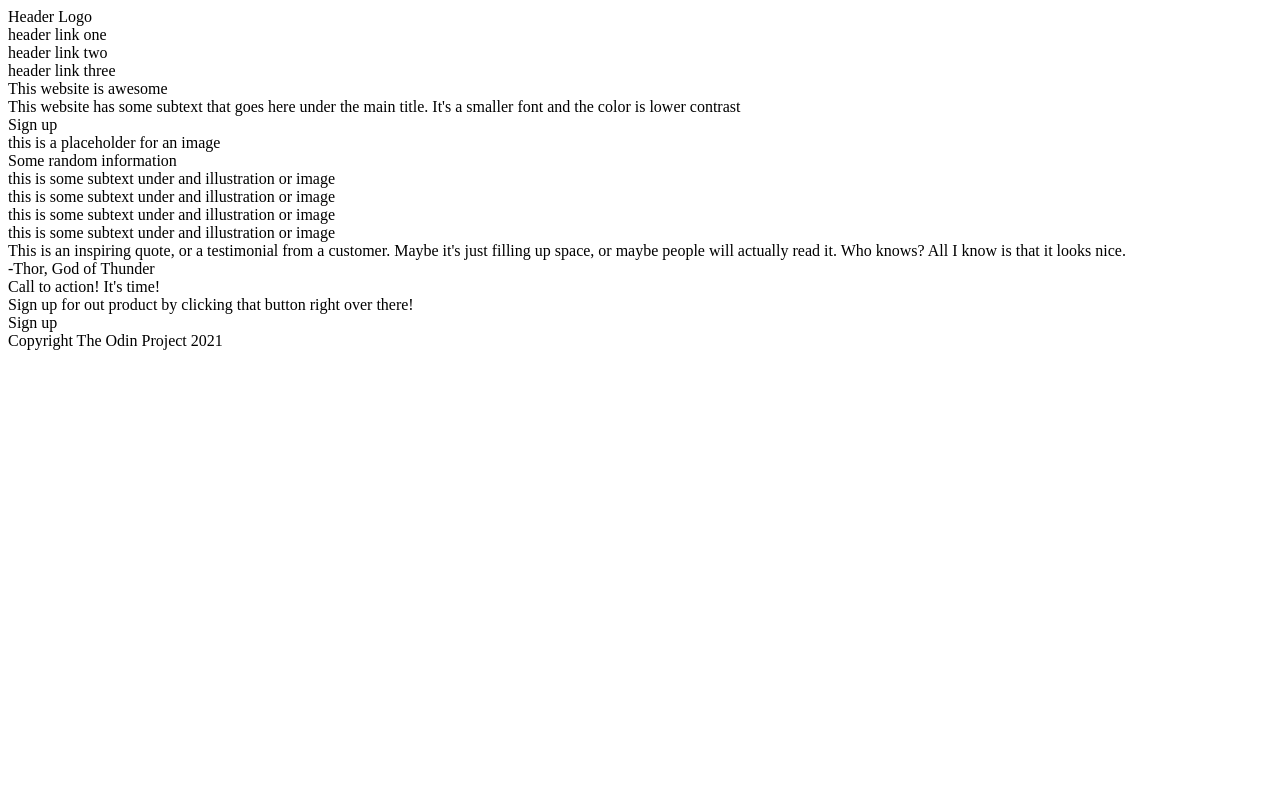
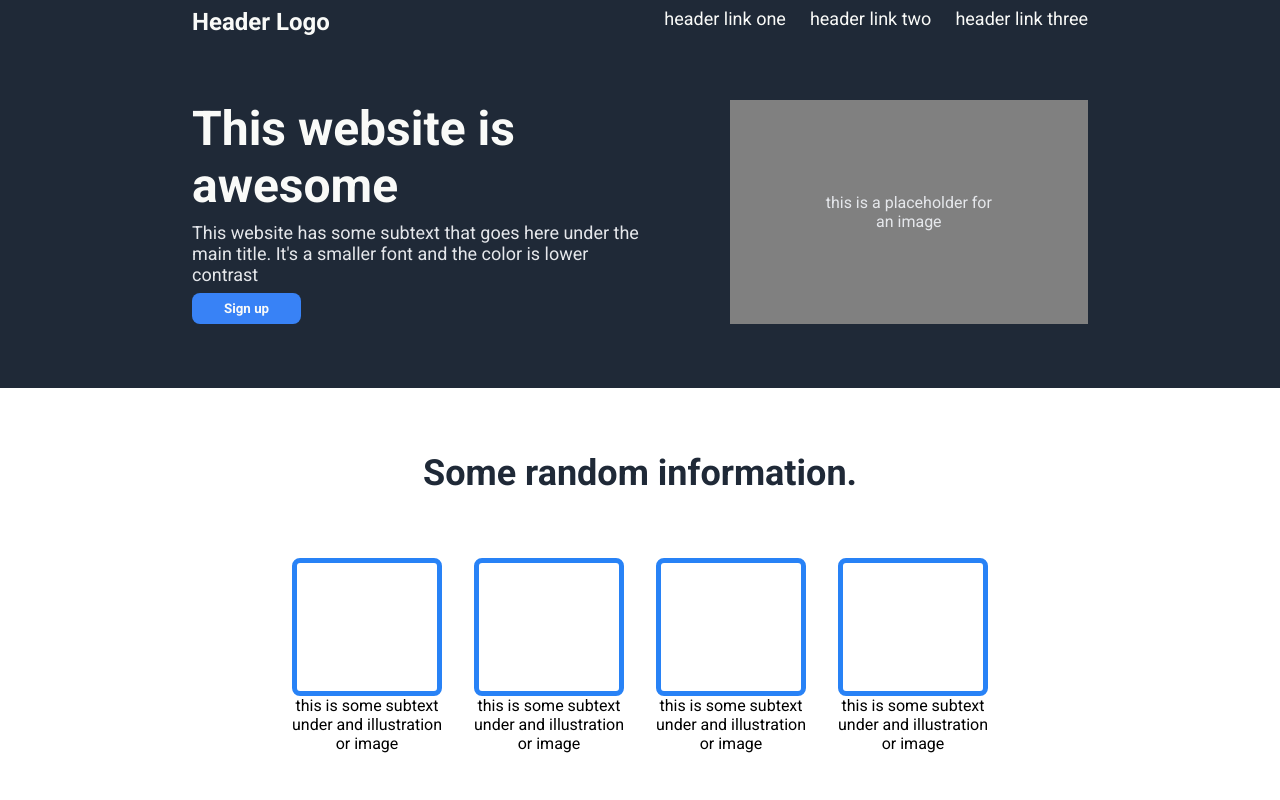
Before and after one commit to jerquad/odin-landing, a plain HTML site: page index.html in a window 1280 px wide. Shown: the top 800 px of the page. Drawn offline with Linux system fonts and the light colour scheme.

Commit message:
All sections filled into index.html with accompanying style.css

```diff
--- a/index.html
+++ b/index.html
@@ -7,58 +7,60 @@
 
 <body>
     <div class="header">
-        <div class="head-left">
+        <div class="head-top">
             <div class="head-logo">Header Logo</div>
+            <ul class="head-links">
+                <li><a href="./index">header link one</a></li>
+                <li><a href="./index">header link two</a></li>
+                <li><a href="./index">header link three</a></li>
+            </ul>
         </div>
-        <div class="head-right">
-            <div class="text">header link one</div>
-            <div class="text">header link two</div>
-            <div class="text">header link three</div>
+        <div class="head-main">
+            <div class="head-main-left">
+                <div class="head-hero">This website is awesome</div>
+                <div class="head-main-text">This website has some subtext that goes here under the main title. It's a smaller font and the color is lower contrast</div>
+                <button>Sign up</button>
+            </div>
+            <div class="head-main-right"> this is a placeholder for an image</div>
         </div>
     </div>
-    <div class="top">
-        <div class="top-left">
-            <div class="hero">This website is awesome</div>
-            <div class="test">This website has some subtext that goes here under the main title. It's a smaller font and the color is lower contrast</div>
-            <div class="button">Sign up</div>
-        </div>
-        <div class="top-right"> this is a placeholder for an image</div>
-    </div>
     <div class="info">
-        <div class="info-head">Some random information</div>
+        <div class="info-head">Some random information.</div>
         <div class="info-body">
             <div class="info-sub">
                 <div class="info-block"></div>
-                <div class="text">this is some subtext under and illustration or image</div>
+                <div class="info-text">this is some subtext under and illustration or image</div>
             </div>
             <div class="info-sub">
                 <div class="info-block"></div>
-                <div class="text">this is some subtext under and illustration or image</div>
+                <div class="info-text">this is some subtext under and illustration or image</div>
             </div>
             <div class="info-sub">
                 <div class="info-block"></div>
-                <div class="text">this is some subtext under and illustration or image</div>
+                <div class="info-text">this is some subtext under and illustration or image</div>
             </div>
             <div class="info-sub">
                 <div class="info-block"></div>
-                <div class="text">this is some subtext under and illustration or image</div>
+                <div class="info-text">this is some subtext under and illustration or image</div>
             </div>
         </div>
     </div>
     <div class="quote">
+        <div class="quote-box">
             <div class="quote-text">This is an inspiring quote, or a testimonial from a customer. Maybe it's just filling up space, or maybe people will actually read it. Who knows? All I know is that it looks nice.</div>
             <div class="quote-credit">-Thor, God of Thunder</div>
         </div>
-    <div class="call">
+    </div>
+
     <div class="call-box">
         <div class="call-left">
             <div class="call-top">Call to action! It's time!</div>
             <div class="call-bottom">Sign up for out product by clicking that button right over there!</div>
         </div>
-            <div class="call-button">Sign up</div>
+        <button class="call-button">Sign up</button>
     </div>
-    </div>
-    <div class="footer">Copyright The Odin Project 2021</div>
+
+    <div class="footer">Copyright © The Odin Project 2021</div>
 
 
 </body>
--- a/style.css
+++ b/style.css
@@ -0,0 +1,209 @@
+@import url('https://fonts.googleapis.com/css2?family=Roboto:wght@400;700&display=swap');
+
+
+body {
+    display: flex;
+    flex-direction: column;
+    font-family: Roboto, sans-serif;
+    margin: 0;
+    padding: 0;
+}
+
+.header,
+.footer {
+    display: flex;
+    flex-direction: column;
+    background-color: #1f2937;
+    margin: 0;
+}
+
+.header {
+    padding: 0 192px;
+}
+
+.head-top {
+    display: flex;
+    justify-content: space-between;
+    padding-top: 8px;
+}
+
+.head-logo,
+.head-hero {
+    color: #F9FAF8;
+}
+
+.head-logo {
+    font-size: 24px;
+    font-weight: bolder;
+}
+
+.head-main-text,
+.head-links,
+.footer,
+.call-bottom {
+    color: #E5E7EB;
+    font-size: 18px;
+}
+
+.head-hero {
+    font-size: 48px;
+    font-weight: bolder;
+}
+
+.head-main {
+    display: flex;
+    justify-content: space-between;
+    padding: 64px 0;
+
+}
+
+.head-main-left {
+    display: flex;
+    flex-direction: column;
+    gap: 8px;
+    max-width: 50%;
+}
+
+.head-main-right {
+    display: flex;
+    justify-content: flex-end;
+    align-items: center;
+    text-align: center;
+    background-color: gray;
+    color: #E5E7EB;
+    flex-basis: 75%;
+    padding: 10%;
+    max-width: 20%;
+}
+
+.info {
+    display: flex;
+    flex-direction: column;
+    align-items: center;
+    padding: 64px 0;
+}
+
+.info-head {
+    color: #1f2937;
+    font-size: 36px;
+    font-weight: bolder;
+    margin-bottom: 64px;
+}
+
+.info-body {
+    display: flex;
+    gap: 32px;
+}
+
+.info-sub {
+    display: flex;
+    flex-direction: column;
+    width: 150px;
+    flex: 0 1 auto;
+}
+
+.info-block {
+    display: flex;
+    flex: 0 0 auto;
+    padding: 64px;
+    border: 5px solid #2882f6;
+    border-radius: 8px;
+}
+
+.info-text {
+    text-align: center;
+}
+
+
+
+.quote {
+    background-color: #E5E7EB;
+    display: flex;
+    flex-direction: column;
+    justify-content: center;
+    align-items: center;
+    padding: 128px 0;
+}
+
+.quote-box {
+    display: flex;
+    flex-direction: column;
+    max-width: 58%;
+}
+
+.quote-text,
+.quote-credit {
+    color: #1F2937;
+}
+
+.quote-text {
+    display: flex;
+    justify-content: flex-start;
+    font-size: 36px;
+    font-style: italic;
+    font-weight: lighter;
+}
+
+.quote-credit {
+    display: flex;
+    justify-content: flex-end;
+    font-weight: bolder;
+    align-self: flex-end;
+}
+
+.call {
+    display: flex;
+    justify-content: center;
+}
+
+.footer {
+    display: flex;
+    text-align: center;
+    padding: 32px;
+}
+
+button,
+.call-box {
+    background-color: #3882F6;
+}
+
+.call-box {
+    display: flex;
+    align-items: center;
+    justify-content: space-between;
+    margin: 64px 192px;
+    padding: 32px 64px;
+    border-radius: 8px;
+}
+.call-top {
+    color: #E5E7EB;
+    font-size: 24px;
+    font-weight: bold;
+}
+
+.call-button {
+    border: 3px solid #E5E7EB;
+}
+
+button {
+    align-self: start;
+    font-family: Roboto, sans-serif;
+    border: none;
+    border-radius: 8px;
+    color: #F9FAF8;
+    padding: 8px 32px;
+    font-weight: bold;
+}
+
+ul {
+    display: flex;
+    list-style: none;
+    gap: 24px;
+    margin: 0;
+    padding: 0;
+}
+
+a {
+    color: #F9FAF8;
+    text-decoration: none;
+}
```
Lines whose indentation alone changed are shown as unchanged.
